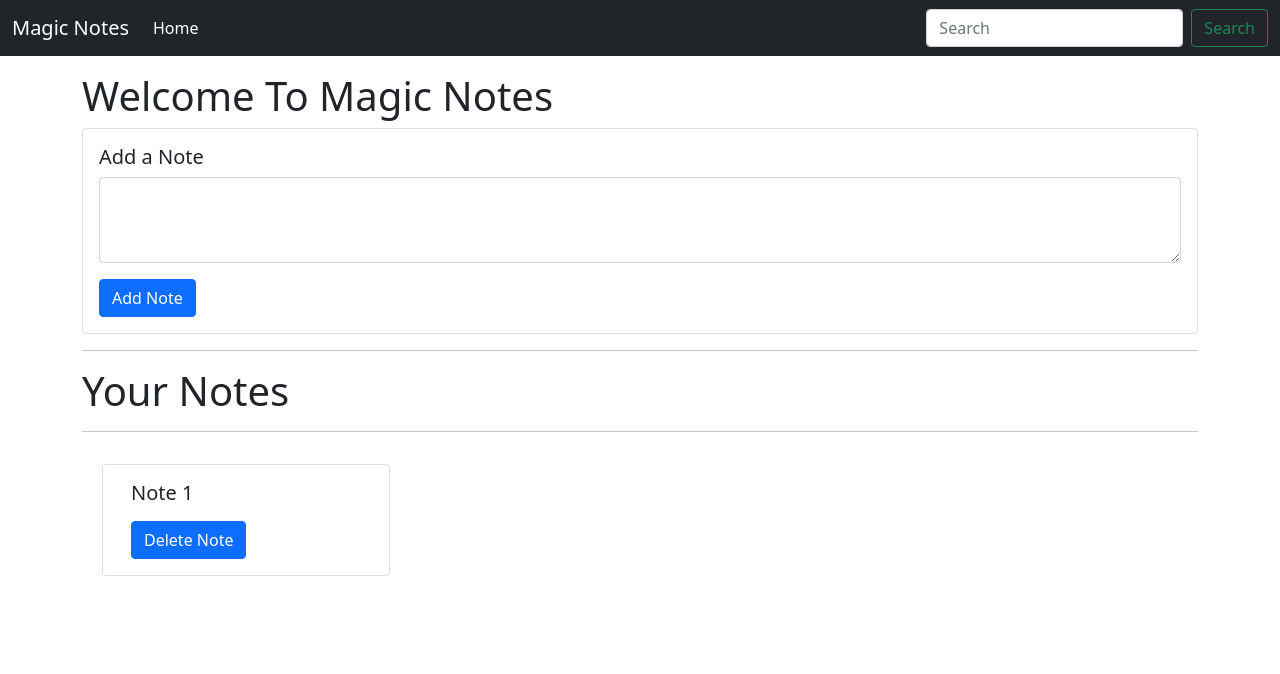
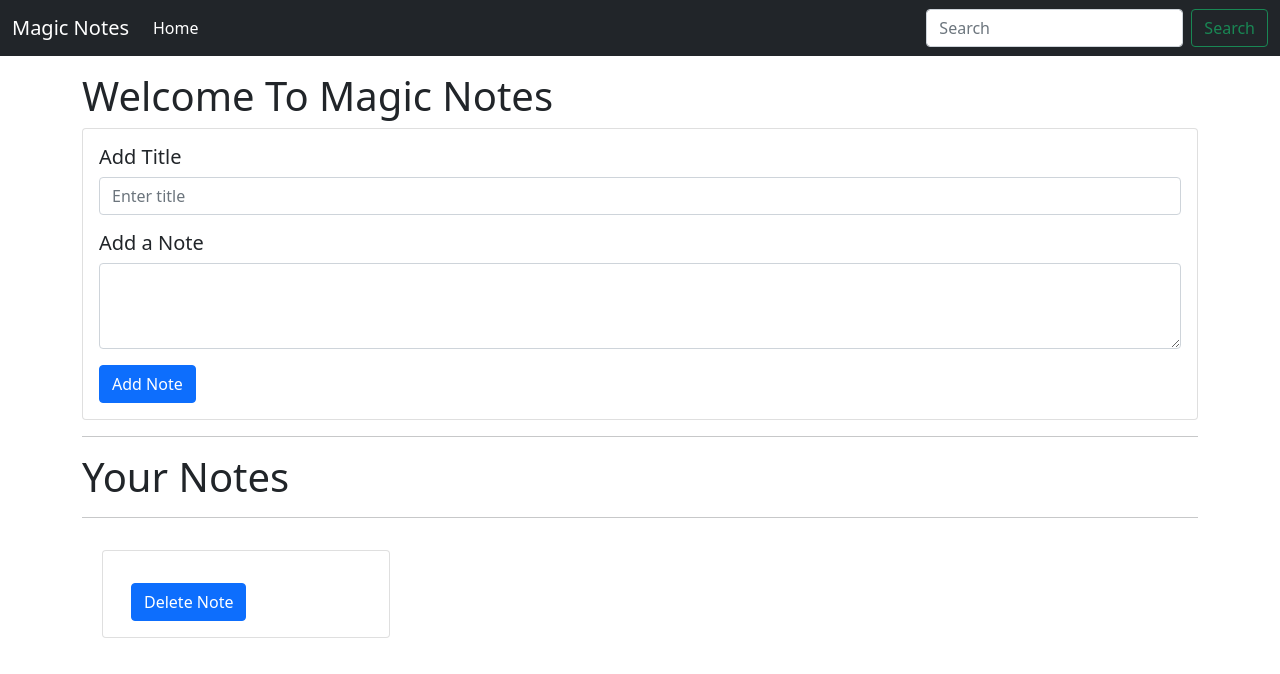
Before and after one commit to Parassahu2308/Notes-App, a plain HTML site: page index.html in a window 1280 px wide. Both pictures are taken after a click on the link "Add Note". Drawn offline with nearby package versions, Linux system fonts and the light colour scheme.

Commit message:
updated files

```diff
--- a/index.html
+++ b/index.html
@@ -57,6 +57,17 @@
       <h1>Welcome To Magic Notes</h1>
       <div class="card">
         <div class="card-body">
+          <div class="mb-3">
+            <h5 class="card-title">Add Title</h5>
+            <input
+              type="text"
+              class="form-control"
+              id="addtitle"
+              aria-describedby="title"
+              placeholder="Enter title"
+            />
+          </div>
+
           <h5 class="card-title">Add a Note</h5>
           <div class="mb-3">
             <textarea class="form-control" id="addtxt" rows="3"></textarea>
--- a/index.js
+++ b/index.js
@@ -4,15 +4,21 @@ showNotes();
 let addbtn = document.getElementById("addbtn");
 addbtn.addEventListener("click", function (e) {
   let addtxt = document.getElementById("addtxt");
+  let addtitle= document.getElementById("addtitle");
   let notes = localStorage.getItem("notes");
   if (notes == null) {
     notesObj = [];
   } else {
     notesObj = JSON.parse(notes);
   }
-  notesObj.push(addtxt.value);
+  let myObj={
+    title: addtitle.value,
+    text: addtxt.value
+  }
+  notesObj.push(myObj);
   localStorage.setItem("notes", JSON.stringify(notesObj));
-  addtxt.value = " ";
+  addtxt.value = "";
+  addtitle.value="";
   // console .log(notesObj);
   showNotes();
 });
@@ -30,8 +36,8 @@ function showNotes () {
     html += `
            <div class="noteCard my-3 mx-2 card" style="width: 18rem">
            <div class="card-body">
-             <h5 class="card-title">Note ${index + 1}</h5>
-             <p class="card-text">${element} </p>
+             <h5 class="card-title">${element.title}</h5>
+             <p class="card-text">${element.text} </p>
           <button id="${index}" onClick="deleteNote(this.id)" class="btn btn-primary">Delete Note</button>
         </div>
       </div> `;
```
